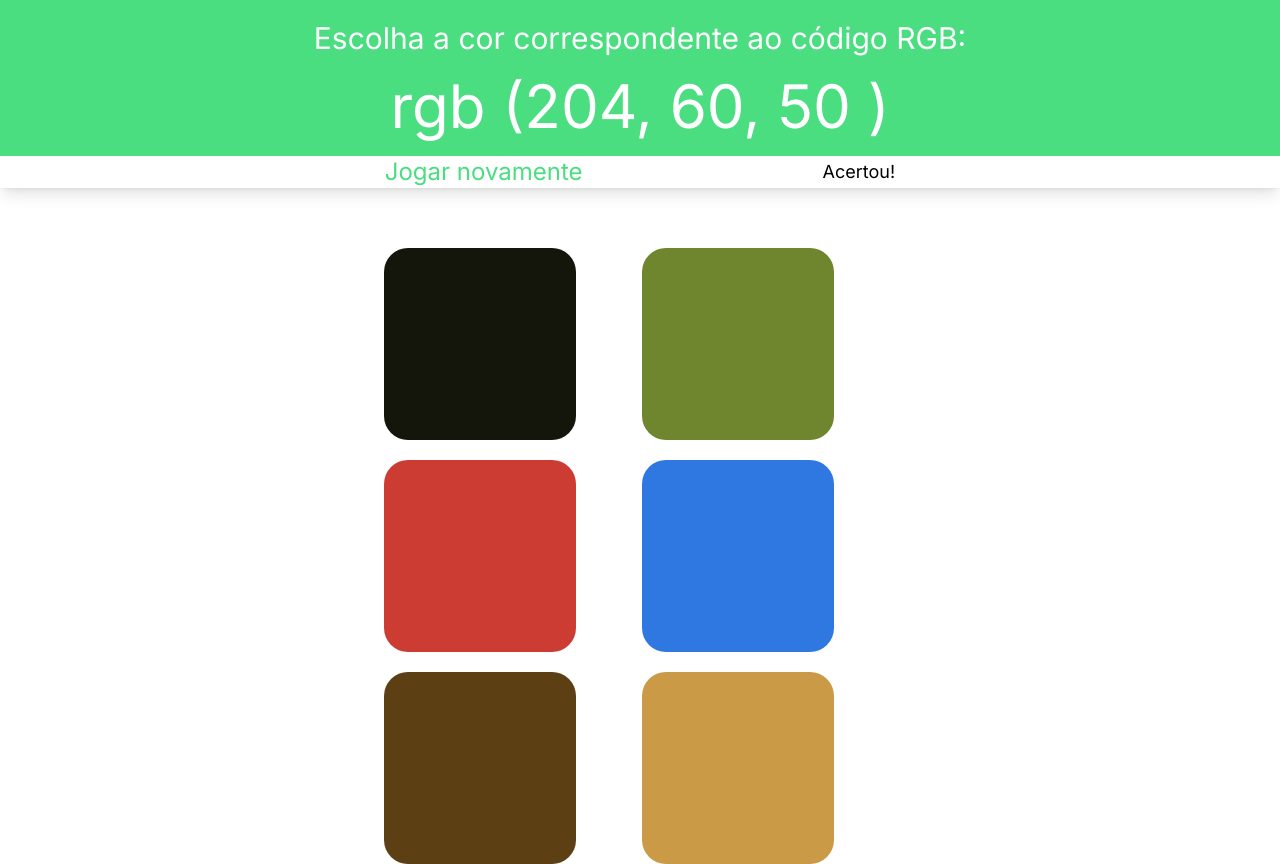
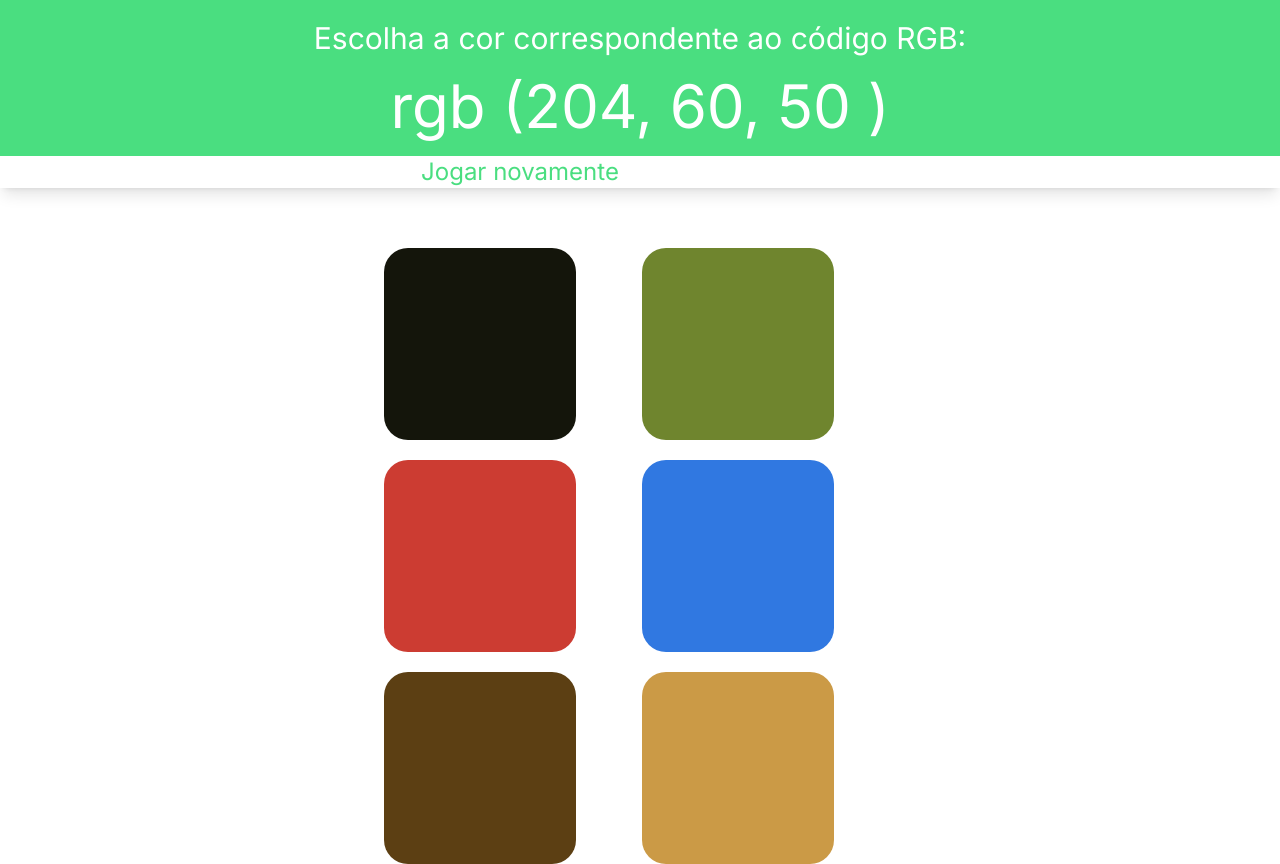
Before and after one commit to HenriqueMelo2007/colors-game, a Next.js app: page /jogar in a window 1280 px wide. Built offline with nearby package versions, Linux system fonts and the light colour scheme.

Commit message:
header recebendo estado dinâmico de resposta

```diff
--- a/src/app/jogar/page.tsx
+++ b/src/app/jogar/page.tsx
@@ -50,6 +50,8 @@ export default function Jogar() {
     blue: valores[0].blue,
   })
 
+  const [resposta, setResposta] = useState('')
+
 
   let n = 7
   const valoresFor = [...valores]
@@ -88,10 +90,11 @@ function atualizarValores() {
         green={valorCorreto.green}
         blue={valorCorreto.blue}
         atualizar={atualizarValores}
+        resposta={resposta}
       />
 
       <div className="w-full grid grid-cols-colunaResponsiva px-96 gap-x-1 justify-center mt-10">
-        {valoresMisturados.length == 6 ? valoresMisturados.map(i => <Box key={gerarNumero()} red={i.red} green={i.green} blue={i.blue}></Box>) : 'oi'}
+        {valoresMisturados.length == 6 ? valoresMisturados.map(i => <Box red={i.red} green={i.green} blue={i.blue}></Box>) : 'oi'}
       </div>
     </div>
   )
--- a/src/components/header.tsx
+++ b/src/components/header.tsx
@@ -7,16 +7,17 @@ interface propsHeader {
   green: number,
   blue: number,
   atualizar: any
+  resposta: string,
 }
 
-export function Header ({red, green, blue, atualizar}: propsHeader) {
+export function Header ({red, green, blue, atualizar, resposta}: propsHeader) {
   return (
     <header className="w-full bg-green-400 flex flex-col items-center gap-5 pt-5">
       <h2 className='text-3xl'>Escolha a cor correspondente ao código RGB:</h2>
       <h1 className="text-6xl">rgb ({red}, {green}, {blue} )</h1>
       <div className="shadow-lg bg-white w-full h-1/3 flex justify-center items-center gap-60">
         <Button atualizar={atualizar}></Button>
-        <p className="text-black text-lg">Acertou!</p>
+        <p className="text-black text-lg">{resposta}</p>
       </div>
     </header>
   )
```
